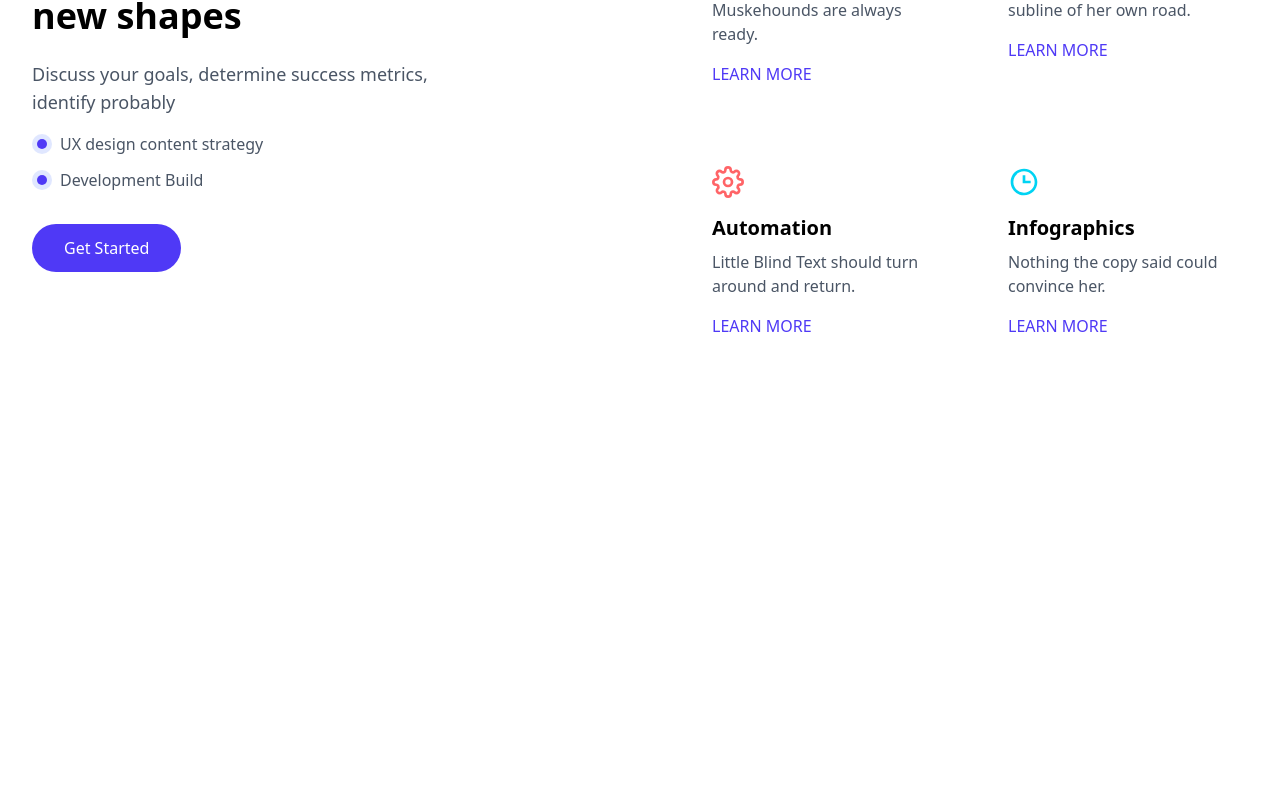
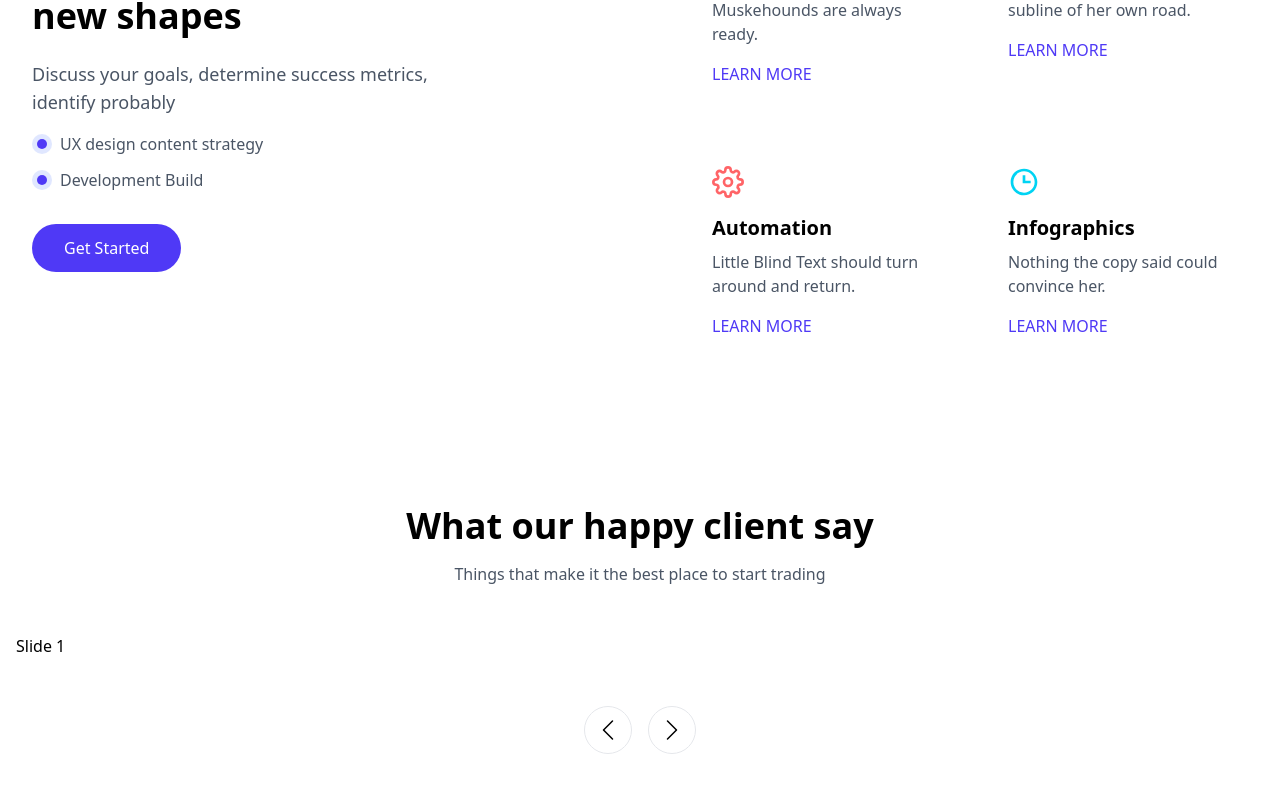
Before and after one commit to SteveMaranga01/RESUME, a React (Vite) app: page / in a window 1280 px wide. Shown: the part 4460-5252 px from the top of the page. Before the commit the page ends 4902 px from the top, so only its background shows below. Built offline with nearby package versions, Linux system fonts and the light colour scheme.

Commit message:
added ts

```diff
--- a/package.json
+++ b/package.json
@@ -14,6 +14,7 @@
     "react": "^19.2.0",
     "react-dom": "^19.2.0",
     "react-icons": "^5.5.0",
+    "swiper": "^12.1.0",
     "tailwindcss": "^4.1.18"
   },
   "devDependencies": {
--- a/src/App.jsx
+++ b/src/App.jsx
@@ -10,6 +10,7 @@
 import MonitorSection from './components/MonitorSection';
 import PricingSection from './components/PricingSection';
 import ServicesSection from './components/ServicesSection';
+import TestimonialSection from './components/TestimonialSection';
 function App() {
   const [count, setCount] = useState(0)
 
@@ -26,6 +27,7 @@
         <MonitorSection />
         <PricingSection/>
         <ServicesSection/>
+        <TestimonialSection/>
 
       </div>
 
--- /dev/null
+++ b/src/components/TestimonialSection.jsx
@@ -0,0 +1,119 @@
+import React from 'react'
+import { Swiper, SwiperSlide } from 'swiper/react';
+
+// Import Swiper styles
+import 'swiper/css';
+import 'swiper/css/navigation';
+import { Navigation } from 'swiper/modules';
+import { BsChevronLeft, BsChevronRight } from 'react-icons/bs';
+
+
+const testimonials = [
+    {
+      id: 1,
+      name: "Robin Ayala Doe",
+      image: "https://randomuser.me/api/portraits/men/77.jpg",
+      text: "Far far away, behind the word mountains, far from the countries Vokalia and Consonantia, there live the blind texts. Separated they live in Bookmarksgrove right at the coast.",
+    },
+    {
+      id: 2,
+      name: "John De marli",
+      image: "https://randomuser.me/api/portraits/women/90.jpg",
+      text: "Far far away, behind the word mountains, far from the countries Vokalia and Consonantia, there live the blind texts. Separated they live in Bookmarksgrove.",
+    },
+    {
+      id: 3,
+      name: "Rowhan Smith",
+      image: "https://randomuser.me/api/portraits/men/90.jpg",
+      text: "When she reached the first hills of the Mountains, she had a last view back on the of her hometown Bookmarksgrove, the headline.",
+    },
+    {
+      id: 4,
+      name: "Sarah Johnson",
+      image: "https://randomuser.me/api/portraits/women/45.jpg",
+      text: "The customer service has been exceptional. They went above and beyond to help me solve my problems and were always available when I needed them.",
+    },
+    {
+      id: 5,
+      name: "Michael Chen",
+      image: "https://randomuser.me/api/portraits/men/32.jpg",
+      text: "I've been using their services for over a year now and couldn't be happier. The platform is intuitive and the features are exactly what I needed for my business.",
+    },
+    {
+      id: 6,
+      name: "Emma Wilson",
+      image: "https://randomuser.me/api/portraits/women/28.jpg",
+      text: "What impressed me most was how quickly they responded to my requests. The team is professional, knowledgeable, and truly cares about their customers' success.",
+    },
+
+  ];
+
+
+
+const TestimonialSection = () => {
+  return (
+    <section className='py-16 px-4 max-w-7xl mx-auto'>
+        <div className='text-center mb-12'>
+            <h2 className='text-3xl font-bold md:text-4xl mb-4'>What our happy client say</h2>
+            <p className='text-gray-600'>Things that make it the best place to start trading</p>
+        </div>
+
+        {/* testimonial cards */}
+
+        <div className='relative'>
+
+            {/* swiper cards */}
+
+            <Swiper
+                navigation={
+                {
+                    nextEl: '.swiper-button-next-custom',
+                    prevEl: '.swiper-button-prev-custom',
+                }
+                }
+                spaceBetween={10}
+                pagination={{
+                clickable: true,
+                }}
+                breakpoints={{
+                0: {
+                    slidesPerView: 1,
+
+                },
+                768: {
+                    slidesPerView: 2,
+
+                },
+                1024: {
+                    slidesPerView: 3,
+
+                },
+                }}
+                modules={[Navigation]}
+                className="testimonial-swiper md:mb-12"
+            >
+                <SwiperSlide>Slide 1</SwiperSlide>
+
+            </Swiper>
+
+
+
+
+            {/*navigation button */}
+            <div className='flex justify-center gap-4 mt-8'>
+                <button className='w-12 h-12 rounded-full border border-gray-200 flex items-center justify-center hover:bg-blue-500 hover:text-white transition-all duration-200 cursor-pointer'>
+                    <BsChevronLeft className='size-6'/>
+                </button>
+
+                <button className='w-12 h-12 rounded-full border border-gray-200 flex items-center justify-center hover:bg-blue-500 hover:text-white transition-all duration-200 cursor-pointer'>
+                    <BsChevronRight className='size-6'/>
+                </button>
+            </div>
+
+
+        </div>
+    </section>
+  )
+}
+
+export default TestimonialSection
```
Also changed, not shown: 1 other file (tests, documents, lock files or other folders).
